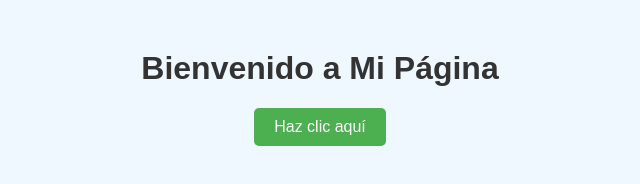
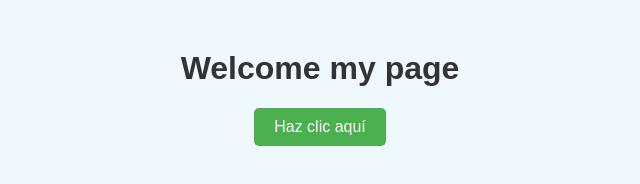
Before and after one commit to Karen020701/AWSdeploy, a plain HTML site: page index.html in a window 1280 px wide. Shown: the whole page, without its empty margins (320-960 px from the left). Drawn offline with Linux system fonts and the light colour scheme.

Commit message:
feat: :bug: Test pipeline

```diff
--- a/index.html
+++ b/index.html
@@ -3,7 +3,7 @@
 <head>
     <meta charset="UTF-8">
     <meta name="viewport" content="width=device-width, initial-scale=1.0">
-    <title>Página Simple</title>
+    <title>AWS Deploy</title>
     <style>
         body {
             font-family: Arial, sans-serif;
@@ -27,7 +27,7 @@
     </style>
 </head>
 <body>
-    <h1>Bienvenido a Mi Página</h1>
+    <h1>Welcome my page</h1>
     <button onclick="mostrarMensaje()">Haz clic aquí</button>
 
     <script>
```
